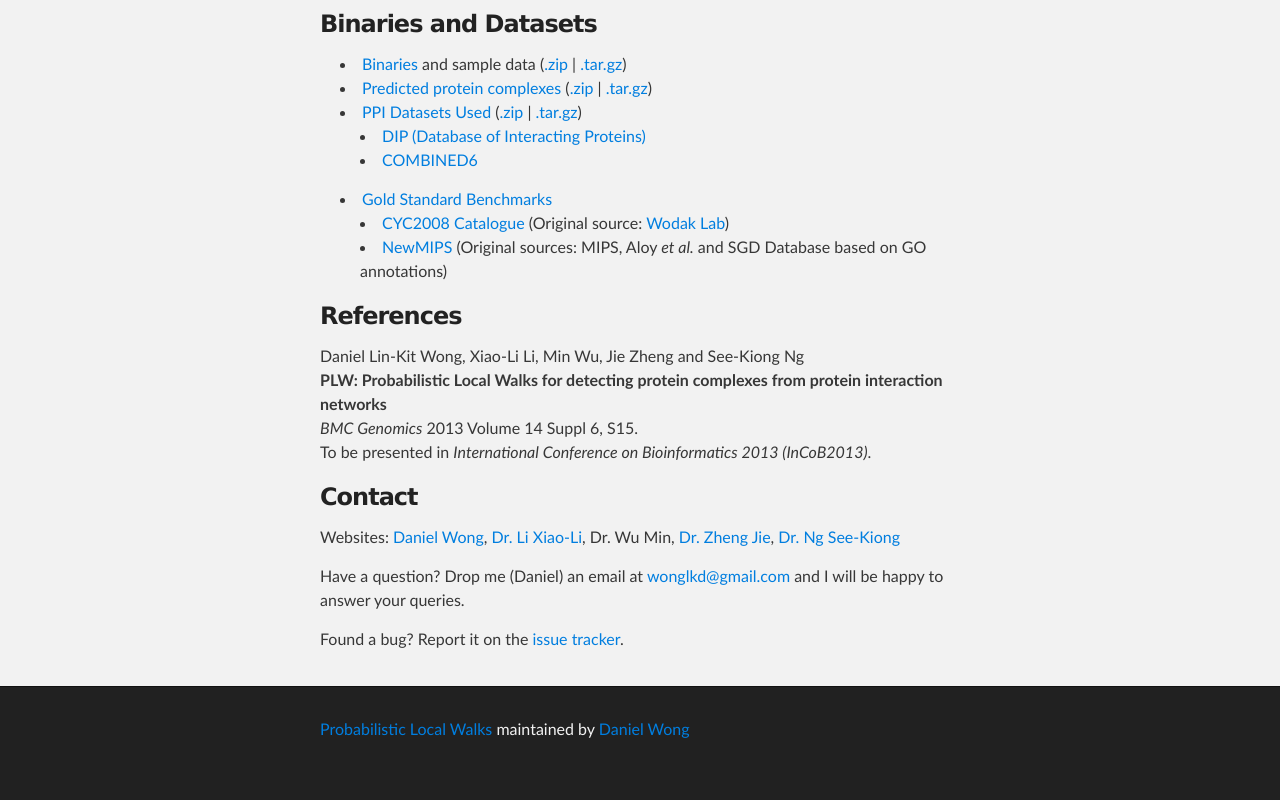
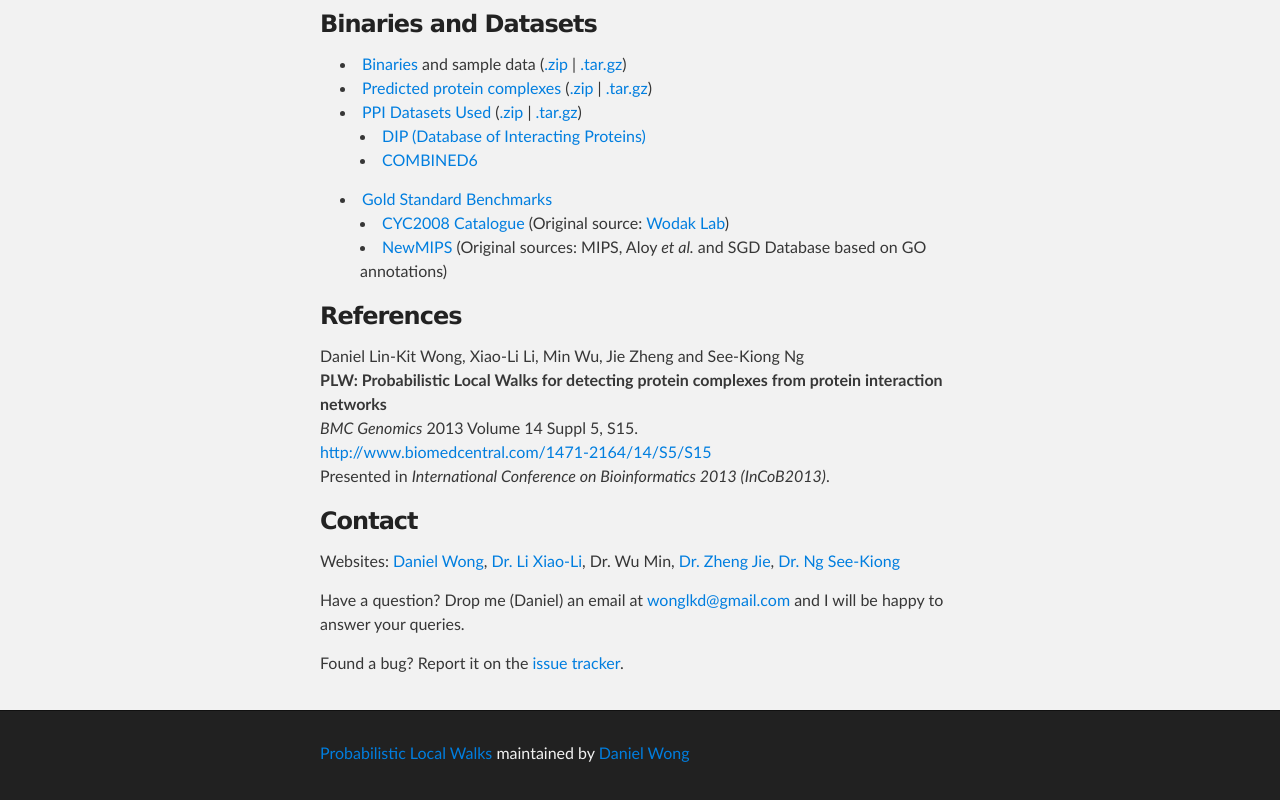
Before and after one commit to wonglkd/PLW, a plain HTML site: page index.html in a window 1280 px wide. Shown: the part 1203-2003 px from the top of the page. Before the commit the page ends 1979 px from the top, so only its background shows below. Drawn offline with nearby package versions, Linux system fonts and the light colour scheme; some packages are replaced by stand-ins of ours.

Commit message:
Updated reference and added link

```diff
--- a/index.html
+++ b/index.html
@@ -85,8 +85,9 @@ Additionally, you are allowed to supply your own similarity graph in the format
 
 <p>Daniel Lin-Kit Wong, Xiao-Li Li, Min Wu, Jie Zheng and See-Kiong Ng<br>
 <strong>PLW: Probabilistic Local Walks for detecting protein complexes from protein interaction networks</strong><br>
-<em>BMC Genomics</em> 2013 Volume 14 Suppl 6, S15.<br>
-To be presented in <em>International Conference on Bioinformatics 2013 (InCoB2013)</em>.</p>
+<em>BMC Genomics</em> 2013 Volume 14 Suppl 5, S15.<br>
+<a href='http://www.biomedcentral.com/1471-2164/14/S5/S15'>http://www.biomedcentral.com/1471-2164/14/S5/S15</a><br>
+Presented in <em>International Conference on Bioinformatics 2013 (InCoB2013)</em>.</p>
 
 <h3>Contact</h3>
 
```
